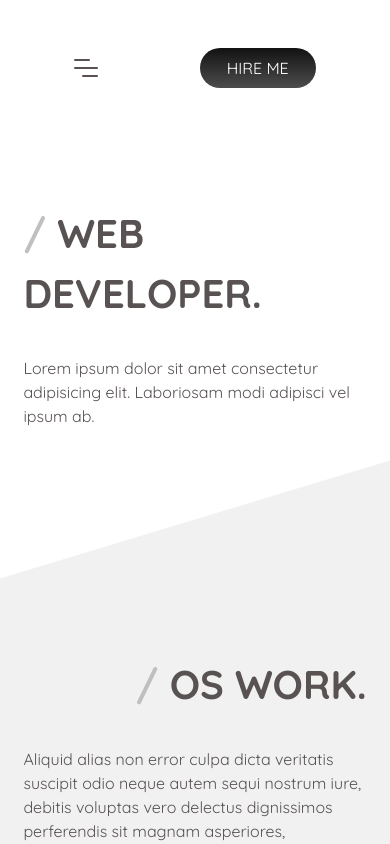
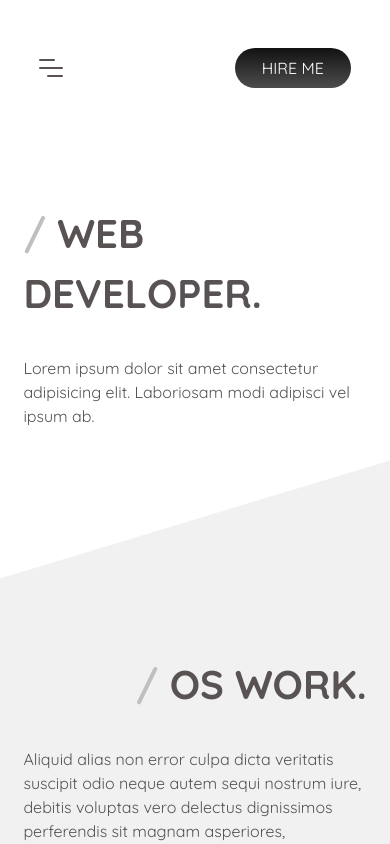
Before and after one commit to leobia/portfolio-v2, a Vue app: page /#/ in a window 390 px wide. Shown: the top 844 px of the page. Built offline with nearby package versions, Linux system fonts and the light colour scheme.

Commit message:
:lipstick: fixed padding for phone and tablet

```diff
--- a/src/styles/navbar.scss
+++ b/src/styles/navbar.scss
@@ -9,12 +9,12 @@
 
   @include tablet {
     margin-top: 3em;
-    padding: 0 19%;
+    padding: 0 15%;
   }
 
   @include phone {
     margin-top: 3em;
-    padding: 0 19%;
+    padding: 0 10%;
   }
 }
 
```
